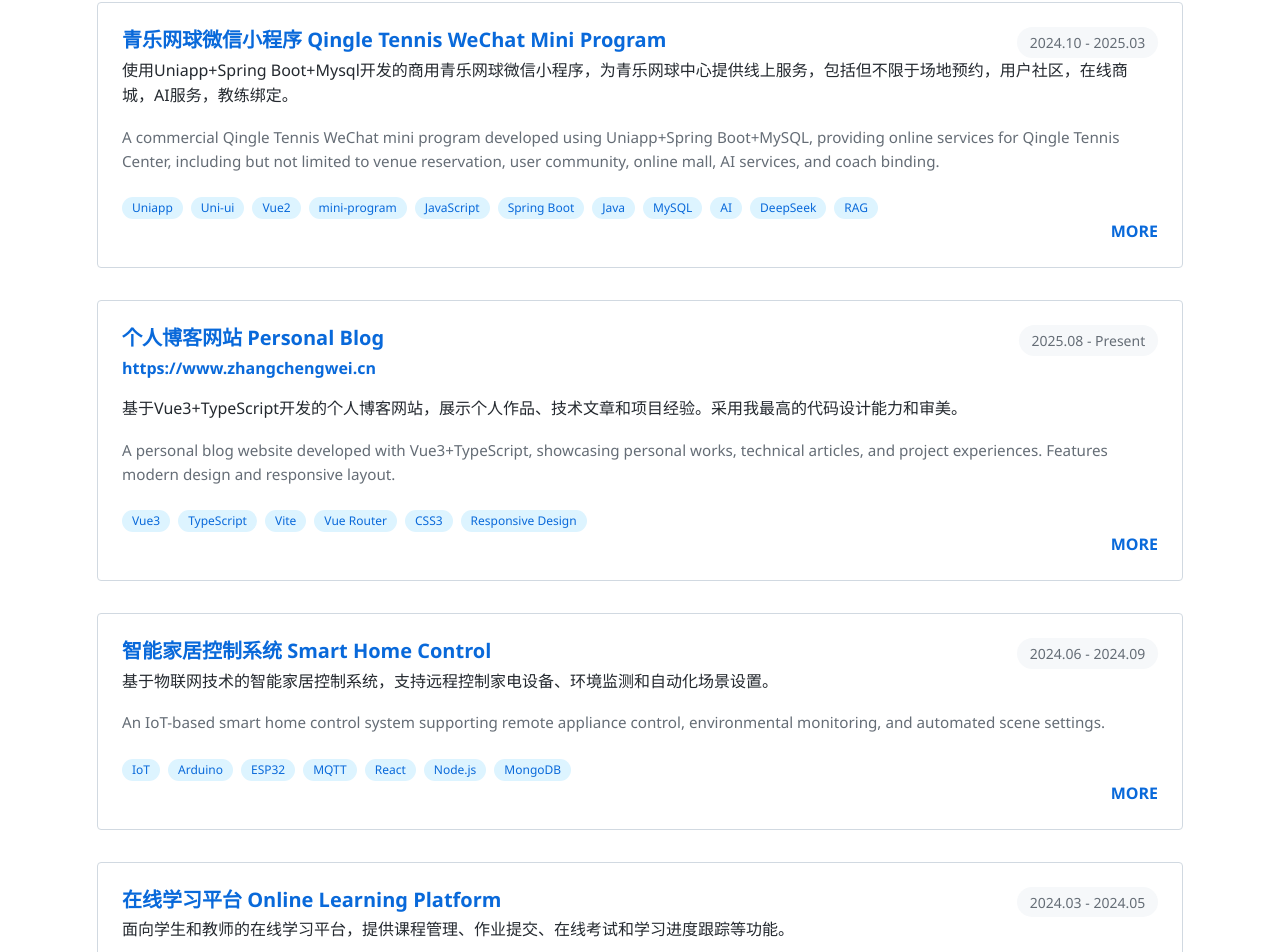
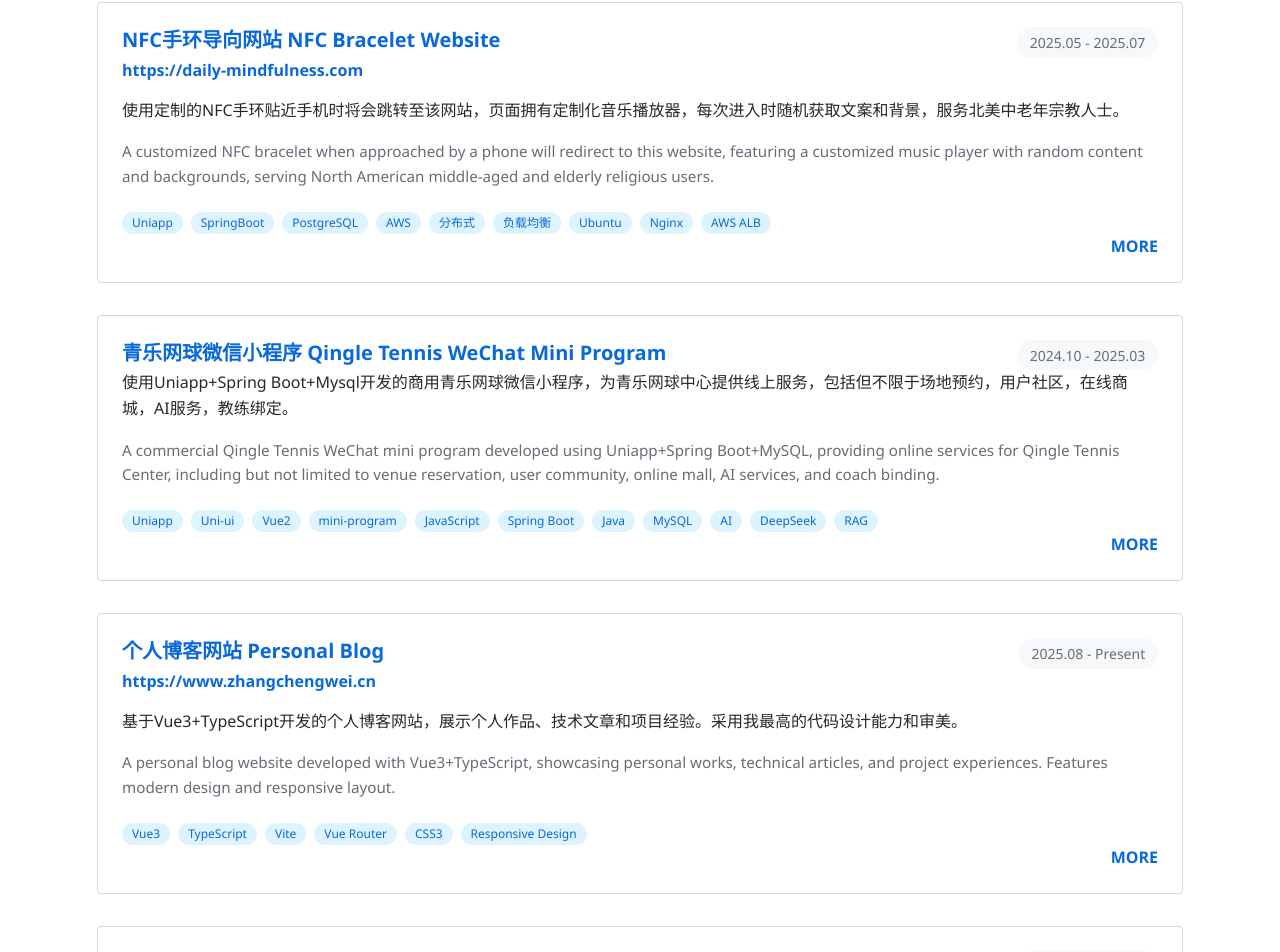
Before and after one commit to UnderHear/toolsWeb, a Vue app: page /namecard/project in a window 1280 px wide. Shown: the part 915-1867 px from the top of the page. Built offline with nearby package versions, Linux system fonts and the light colour scheme.

Commit message:
some details

```diff
--- a/src/data/json/Projectcard.json
+++ b/src/data/json/Projectcard.json
@@ -25,6 +25,18 @@
   },
   {
     "id": 3,
+    "title": "NFC手环导向网站 NFC Bracelet Website",
+    "date": "2025.05 - 2025.07",
+    "description": {
+      "zh": "使用定制的NFC手环贴近手机时将会跳转至该网站，页面拥有定制化音乐播放器，每次进入时随机获取文案和背景，服务北美中老年宗教人士。",
+      "en": "A customized NFC bracelet when approached by a phone will redirect to this website, featuring a customized music player with random content and backgrounds, serving North American middle-aged and elderly religious users."
+    },
+    "technologies": ["Uniapp", "SpringBoot", "PostgreSQL", "AWS", "分布式","负载均衡", "Ubuntu", "Nginx","AWS ALB"],
+    "projectLink": "#",
+    "weblink": "https://daily-mindfulness.com"
+  },
+  {
+    "id": 4,
     "title": "青乐网球微信小程序 Qingle Tennis WeChat Mini Program",
     "date": "2024.10 - 2025.03",
     "description": {
@@ -36,7 +48,7 @@
     "weblink": ""
   },
   {
-    "id": 4,
+    "id": 5,
     "title": "个人博客网站 Personal Blog",
     "date": "2025.08 - Present",
     "description": {
@@ -48,26 +60,14 @@
     "weblink": "https://www.zhangchengwei.cn"
   },
   {
-    "id": 5,
-    "title": "智能家居控制系统 Smart Home Control",
-    "date": "2024.06 - 2024.09",
+    "id": 6,
+    "title": "基于知识图谱和大模型的智能问答系统 Knowledge Graph AI Q&A System",
+    "date": "2024.03 - 2024.06",
     "description": {
-      "zh": "基于物联网技术的智能家居控制系统，支持远程控制家电设备、环境监测和自动化场景设置。",
-      "en": "An IoT-based smart home control system supporting remote appliance control, environmental monitoring, and automated scene settings."
+      "zh": "基于Neo4j图数据库构建农业领域知识图谱。采用Spring AI框架集成OpenAI大模型，通过自然语言处理技术实现智能检索和问答。",
+      "en": "A knowledge graph AI Q&A system built with Neo4j graph database, integrating OpenAI large models through Spring AI framework, and implementing intelligent retrieval and Q&A through natural language processing."
     },
-    "technologies": ["IoT", "Arduino", "ESP32", "MQTT", "React", "Node.js", "MongoDB"],
-    "projectLink": "#",
-    "weblink": ""
-  },
-  {
-    "id": 6,
-    "title": "在线学习平台 Online Learning Platform",
-    "date": "2024.03 - 2024.05",
-    "description": {
-      "zh": "面向学生和教师的在线学习平台，提供课程管理、作业提交、在线考试和学习进度跟踪等功能。",
-      "en": "An online learning platform for students and teachers, providing course management, assignment submission, online testing, and learning progress tracking."
-    },
-    "technologies": ["React", "Redux", "Express.js", "PostgreSQL", "Socket.io", "JWT", "AWS"],
+    "technologies": ["Vue3", "Vite", "Spring Boot", "Spring AI", "OpenAI", "Python", "Knowledge Graph", "Neo4j", "NLP"],
     "projectLink": "#",
     "weblink": ""
   }
--- a/src/views/namecard/project.vue
+++ b/src/views/namecard/project.vue
@@ -2,13 +2,13 @@
 	<div class="project-container">
 		<div class="project-header">
 			<h1 class="project-title">我的项目</h1>
-			<p class="project-subtitle">以下是我参与开发的一些项目，涵盖了全栈开发、机器人技术、小程序开发、AI等多个领域</p>
+			<p class="project-subtitle">以下是我独立开发的一些项目，涵盖了全栈开发、机器人技术、小程序开发、AI等多个领域。其中一些还在持续维护。</p>
 		</div>
 
 		<div class="project-grid">
 			<div v-for="project in projects" :key="project.id" class="project-card">
 				<div class="card-header">
-					<h3>{{ project.title }}</h3>
+					<a :href="project.projectLink">{{ project.title }}</a>
 					<span class="project-date">{{ project.date }}</span>
 				</div>
 				<a :href="project.weblink" v-if="project.weblink" class="project-link">{{ project.weblink }}</a>
@@ -110,7 +110,7 @@
 	gap: 1rem;
 }
 
-.card-header h3 {
+.card-header a {
 	margin: 0;
 	font-size: 1.25rem;
 	font-weight: 600;
```
